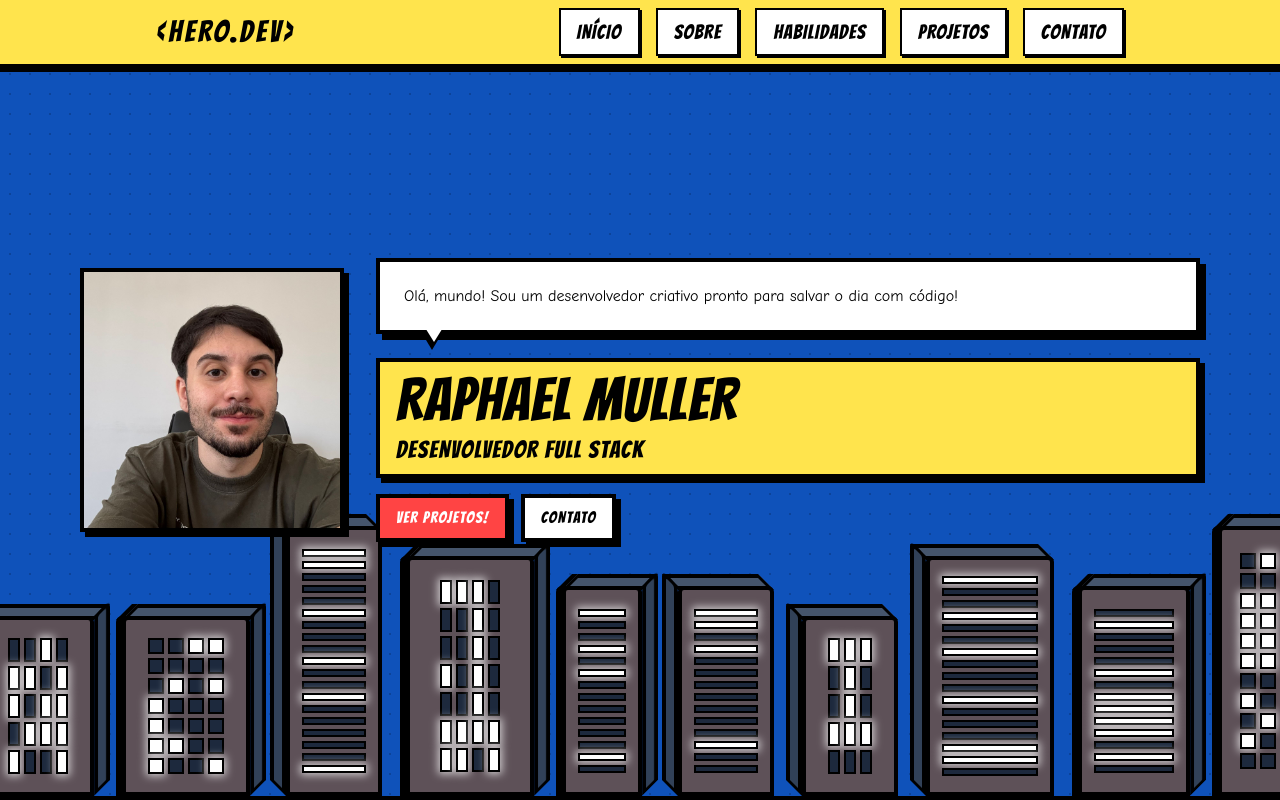
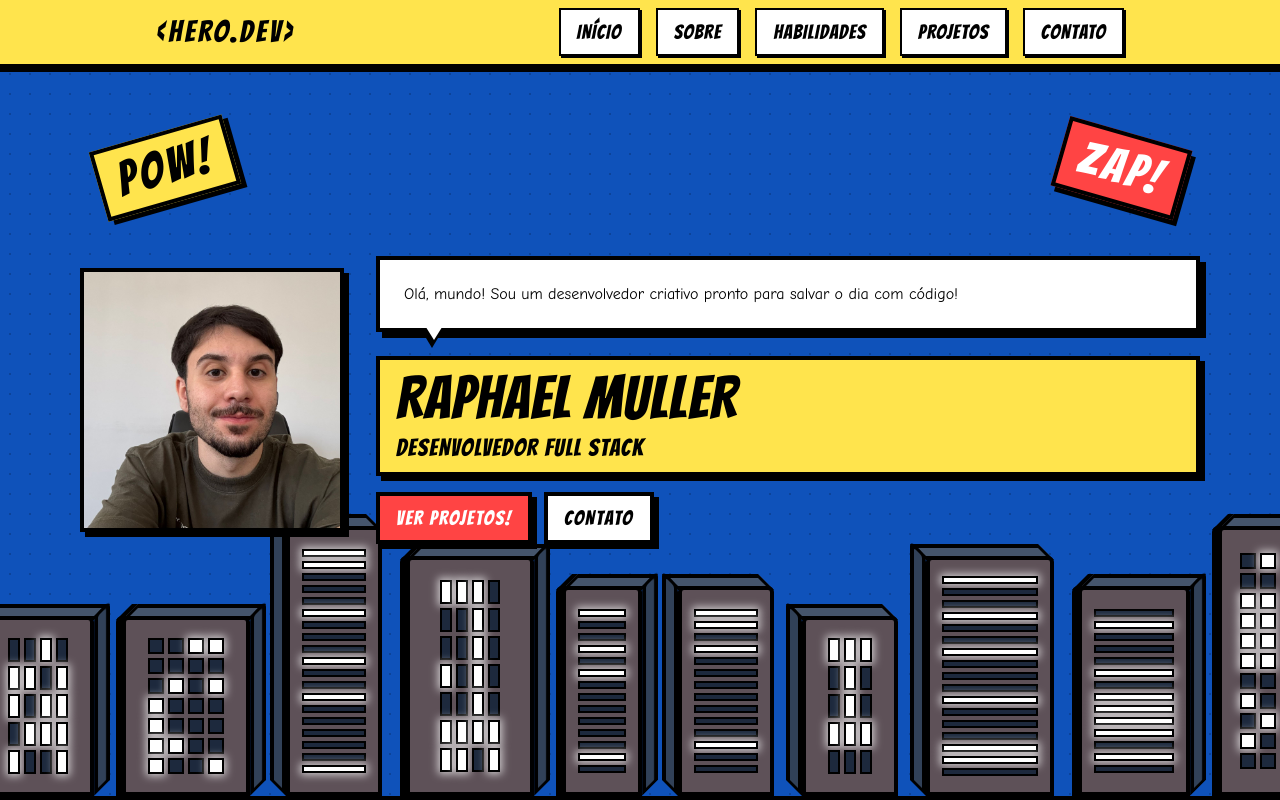
Before and after one commit to RaphaMuller/Portifolio, a Next.js app: page / in a window 1280 px wide. Shown: the top 800 px of the page. Built offline with nearby package versions, Linux system fonts and the light colour scheme.

Commit message:
feat: refactor motion presets and update HeroSection with new ActionBadge configurations

```diff
--- a/app/components/ui/ComicProjects/comic-projects.tsx
+++ b/app/components/ui/ComicProjects/comic-projects.tsx
@@ -1,7 +1,6 @@
 "use client";
 
 import { useState } from "react";
-import { motion } from "framer-motion";
 import { ActionBadge } from "../ActionBadge/ActionBadge";
 import { ProjectCard } from "./project-card";
 import { projects } from "@/app/constants/projectsData";
--- a/app/constants/motionPresets.ts
+++ b/app/constants/motionPresets.ts
@@ -1,6 +1,6 @@
 import { HTMLMotionProps } from "framer-motion";
 
-export const motionPresets = {
+export const motionPresets: Record<string, HTMLMotionProps<"div">> = {
   cardEntry: {
     initial: { scale: 0, opacity: 0 },
     animate: { scale: 1, opacity: 1 },
@@ -44,3 +44,37 @@ export const motionPresets = {
     hover: { scale: 1, opacity: 1 },
   },
 } satisfies Record<string, HTMLMotionProps<"div"> | any>;
+
+
+// import { HTMLMotionProps } from "framer-motion";
+
+// export const entryPresets: Record<string, HTMLMotionProps<"div">> = {
+//   // 1 - Entrada da direita para a esquerda de forma suave
+//   smoothSlideInRight: {
+//     initial: { x: 40, opacity: 0 },
+//     whileInView: { x: 0, opacity: 1 },
+//     viewport: { once: true, margin: "-100px" },
+//     transition: { duration: 0.6, ease: [0.16, 1, 0.3, 1] }, // Custom easeOut (Cubic) para maior suavidade
+//   },
+
+//   // 2 - Entrada da esquerda para a direita suave
+//   smoothSlideInLeft: {
+//     initial: { x: -40, opacity: 0 },
+//     whileInView: { x: 0, opacity: 1 },
+//     viewport: { once: true, margin: "-100px" },
+//     transition: { duration: 0.6, ease: [0.16, 1, 0.3, 1] },
+//   },
+
+//   // 3 - Apenas subindo com o hover (efeito de elevação ao passar o mouse)
+//   hoverLiftUp: {
+//     initial: { y: 20, opacity: 0 },
+//     whileInView: { y: 0, opacity: 1 },
+//     viewport: { once: true, margin: "-100px" },
+//     whileHover: { y: -8 },
+//     transition: {
+//       type: "spring",
+//       stiffness: 260,
+//       damping: 25
+//     },
+//   },
+// };
--- a/app/sections/ComicHero.tsx
+++ b/app/sections/ComicHero.tsx
@@ -6,13 +6,28 @@ import BuildingSkyline from "../components/ui/ComicSkyline/buildingSkyline";
 
 export default function HeroSection() {
   return (
-    <section id="hero" className="comic-section comic-section-hero hero-dots-black bg-comic-blue">
-      <div className="relative z-10 mx-auto flex w-full max-w-6xl flex-col items-center gap-8 px-4 py-12 md:flex-row">
+    <section
+      id="hero"
+      className="comic-section comic-section-hero hero-dots-black bg-comic-blue"
+    >
+      <ActionBadge
+        theme="red"
+        {...motionPresets.stamp}
+        className="absolute top-24 lg:top-32 right-12 md:right-20 lg:right-24 rotate-16 text-xl sm:text-5xl "
+      >
+        ZAP!
+      </ActionBadge>
 
       <ActionBadge
-            noPadding
-            {...motionPresets.slideInLeft}
+        theme="yellow"
+        {...motionPresets.stamp}
+        className="absolute top-24 lg:top-32 left-12 md:left-20 lg:left-24 -rotate-16 text-xl sm:text-5xl"
       >
+        POW!
+      </ActionBadge>
+
+      <div className="relative z-10 mx-auto flex w-full max-w-6xl flex-col items-center gap-8 px-4 py-12 md:flex-row">
+        <ActionBadge noPadding {...motionPresets.slideInLeft}>
           <Image
             src="/Eu.jpeg"
             alt="Selfie"
@@ -21,22 +36,6 @@ export default function HeroSection() {
             className="h-48 w-48 object-cover md:h-64 md:w-64"
           />
         </ActionBadge>
-
-          {/* <ActionBadge
-            theme="red"
-            {...motionPresets.stamp}
-            className="absolute sm:-top-6 sm:-right-8 rotate-12 text-2xl sm:text-3xl"
-          >
-            POW!
-          </ActionBadge>
-
-          <ActionBadge
-            theme="yellow"
-            {...motionPresets.stamp}
-            className="absolute -bottom-4 -left-4 sm:-bottom-6 sm:-left-8 -rotate-12 text-2xl sm:text-3xl"
-          >
-            ZAP!
-          </ActionBadge> */}
 
         <div className="flex flex-1 flex-col gap-4">
           <SpeechBubble>
@@ -58,6 +57,7 @@ export default function HeroSection() {
               theme="red"
               {...motionPresets.slideInRight}
               interactive
+              className="md:text-xl"
             >
               <button
                 onClick={() =>
@@ -74,6 +74,7 @@ export default function HeroSection() {
               theme="white"
               {...motionPresets.slideInRight}
               interactive
+              className="md:text-xl"
             >
               <button
                 onClick={() =>
@@ -89,7 +90,7 @@ export default function HeroSection() {
         </div>
       </div>
 
-      <BuildingSkyline position="absolute" theme="default"/>
+      <BuildingSkyline position="absolute" theme="default" />
     </section>
   );
 }
```
Lines whose indentation alone changed are shown as unchanged.
